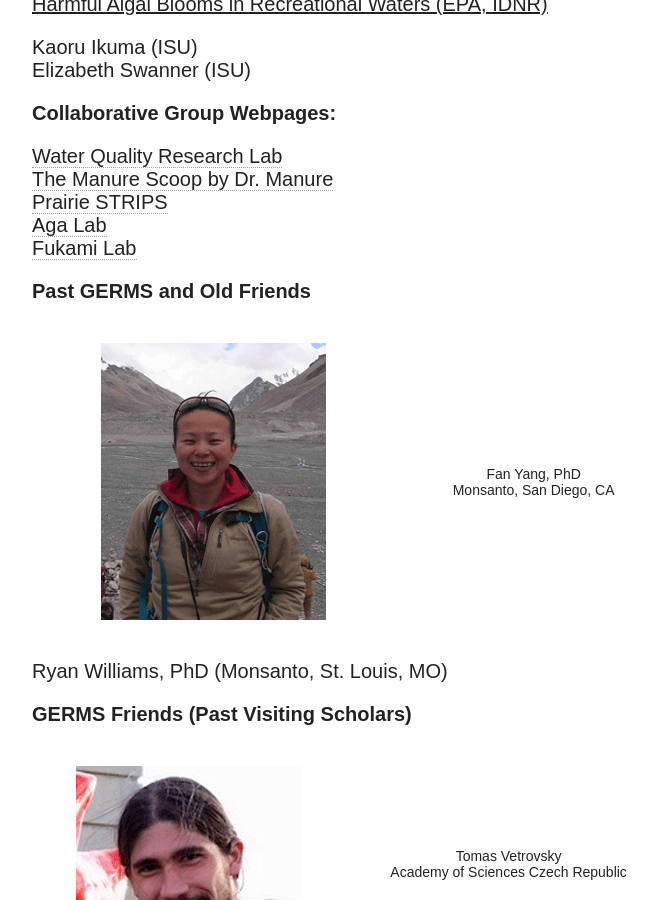
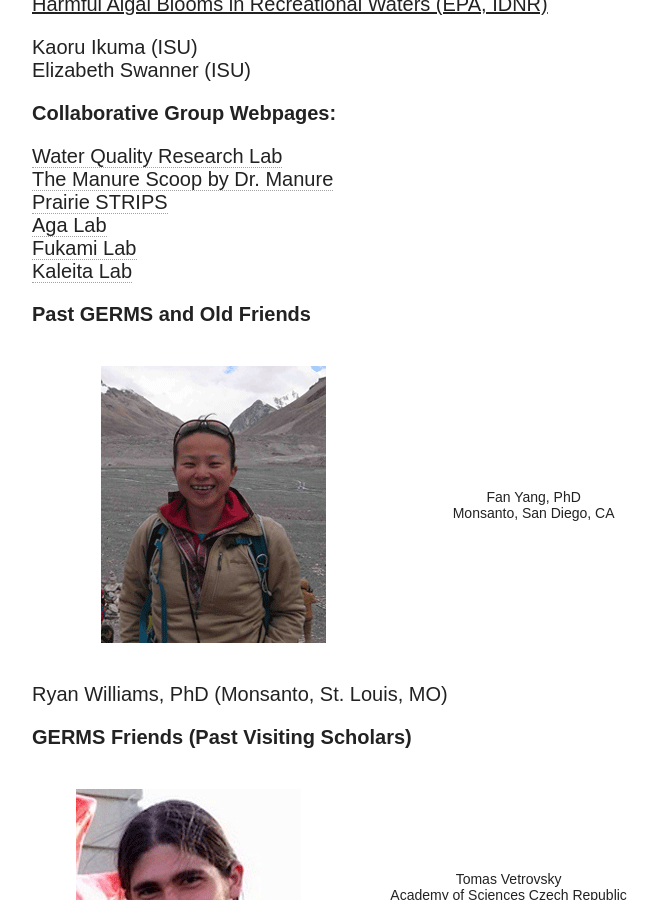
Before and after one commit to germs-lab/germs-lab.github.com-bu, a Jekyll site: the page built from people/index.md, in a window 1280 px wide and 900 px high, scrolled down 4881 px. Shown: the whole window, without its empty margins (288-946 px from the left). Built offline with Jekyll 4.4.1, drawn with Linux system fonts in a browser that asks for light colours; nearby versions of some CDN libraries.

Commit message:
Update index.md

```diff
--- a/people/index.md
+++ b/people/index.md
@@ -170,9 +170,12 @@ Elizabeth Swanner (ISU)
 [Prairie STRIPS](https://www.nrem.iastate.edu/research/STRIPS/)
 [Aga Lab](https://sites.google.com/site/agaresearchlab/)
 [Fukami Lab](http://web.stanford.edu/~fukamit/)
+[Kaleita Lab](https://www.abe.iastate.edu/amy-kaleita/)
+
 
 
 <p><b>Past GERMS and Old Friends </b></p>
+
 <table class="tg">
 <tr>
 <th class="tg-031e"><img src="fan-1.jpg" alt="description here" /></th>
```
